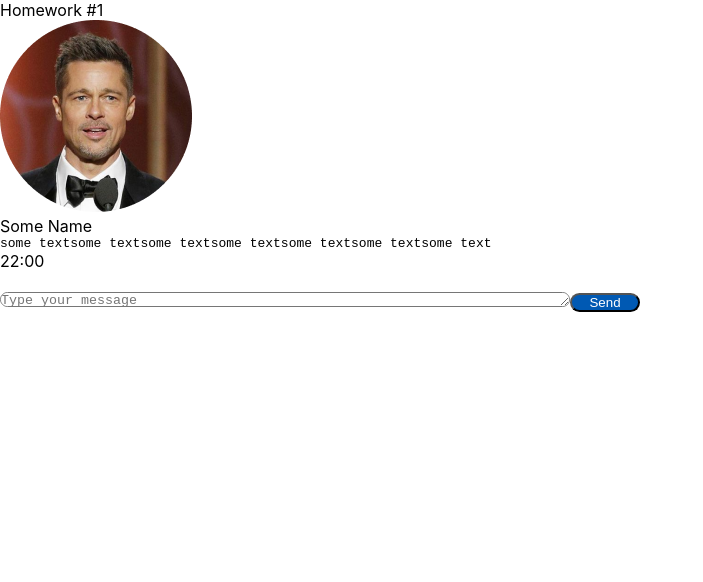
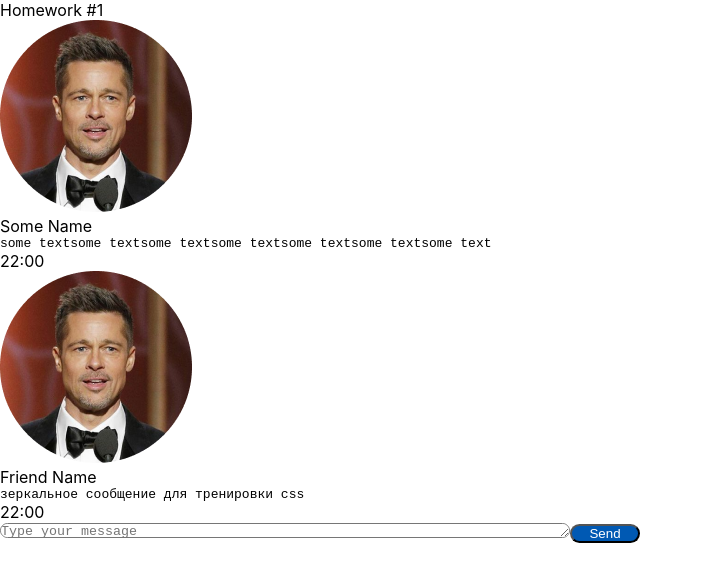
Before and after one commit to Alexandr1991Sh/dz-hw1, a React (Create React App) app: page / in a window 1280 px wide. Shown: the top 582 px of the page, without its empty margins (0-703 px from the left). Built offline with nearby package versions, Linux system fonts and the light colour scheme.

Commit message:
props .FriendMessage

```diff
--- a/src/s2-homeworks/hw01/friend-message/FriendMessage.tsx
+++ b/src/s2-homeworks/hw01/friend-message/FriendMessage.tsx
@@ -1,8 +1,9 @@
 import React from 'react'
 import s from './FriendMessage.module.css'
+import {MessagePropsType} from "../message/Message";
 
 // создать тип вместо any и отобразить приходящие данные
-const FriendMessage = (props: any) => {
+const FriendMessage = (props: MessagePropsType) => {
     return (
         <div
             id={'hw1-friend-message-' + props.message.id}
@@ -12,7 +13,7 @@
                 <img
                     id={'hw1-friend-avatar-' + props.message.id}
                     // создаёт студент
-
+                    src={props.message.user.avatar}
                     //
                 />
                 <div className={s.friendText}>
@@ -21,7 +22,7 @@
                         className={s.friendName}
                     >
                         {/*создаёт студент*/}
-
+                        {props.message.user.name}
                         {/**/}
                     </div>
                     <pre
@@ -29,7 +30,7 @@
                         className={s.friendMessageText}
                     >
                         {/*создаёт студент*/}
-
+                        {props.message.message.text}
                         {/**/}
                     </pre>
                 </div>
@@ -39,7 +40,7 @@
                 className={s.friendTime}
             >
                 {/*создаёт студент*/}
-
+                {props.message.message.time}
                 {/**/}
             </div>
         </div>
```
